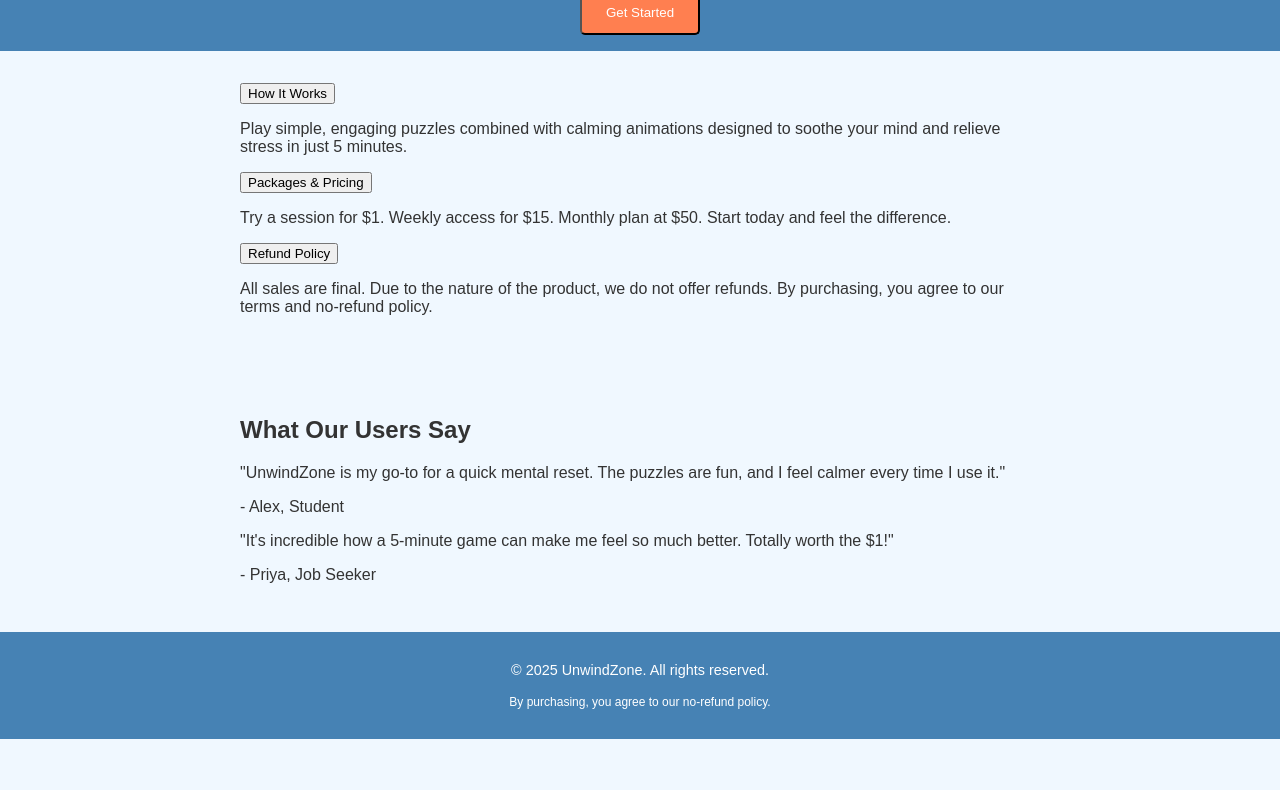
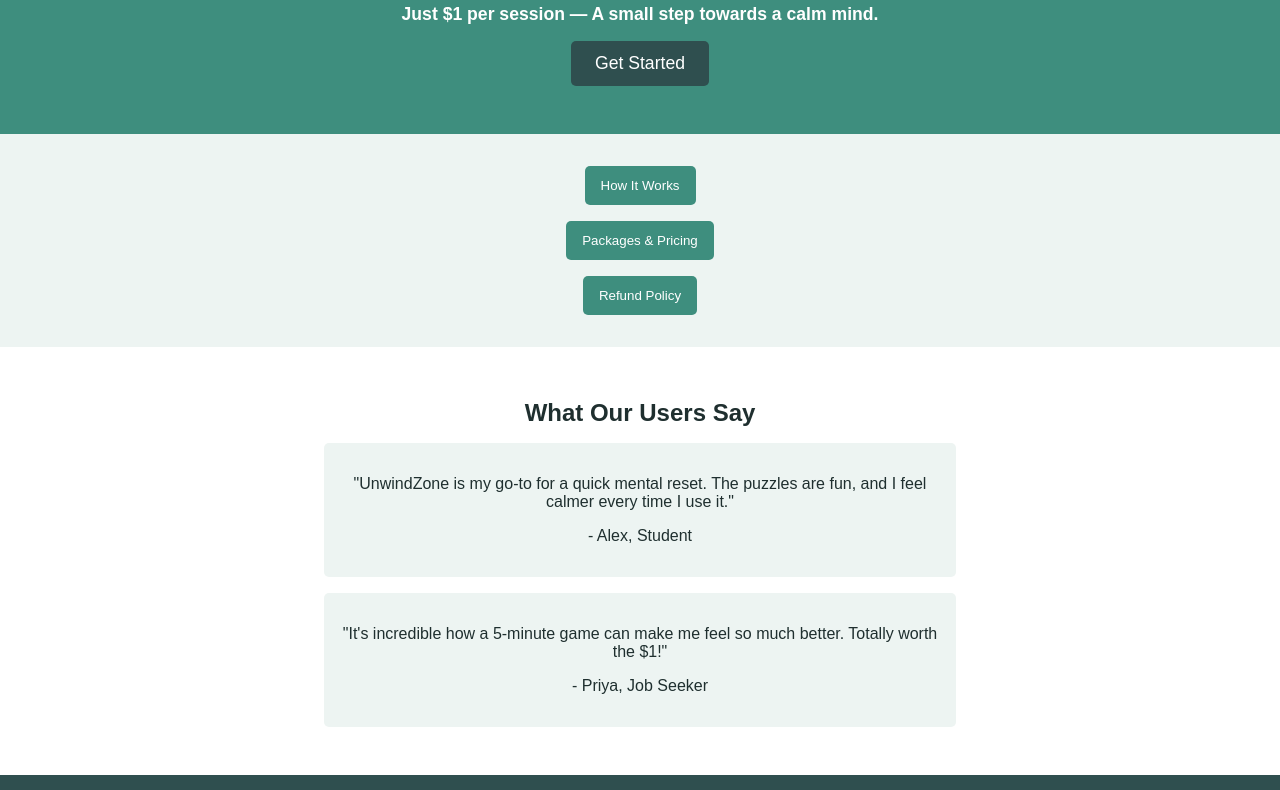
Before and after one commit to Sid0743/unwindzone, a plain HTML site: page index.html in a window 1280 px wide. Shown: the part 138-928 px from the top of the page. Before the commit the page ends 877 px from the top, so only its background shows below. Drawn offline with Linux system fonts and the light colour scheme; a script that the page names is missing.

Commit message:
Update style.css

```diff
--- a/style.css
+++ b/style.css
@@ -1,60 +1,101 @@
-/* UnwindZone Color Palette - Option B */
 :root {
-  --background: #f0f8ff;
-  --primary: #4682b4;
-  --accent: #ff7f50;
-  --text: #333333;
+  --background: #edf4f2; /* Option A background */
+  --primary: #3e8e7e; /* Option A primary */
+  --accent: #2f4f4f; /* Option A accent */
+  --text: #1f2f2f; /* Option A text */
 }
 
 body {
   margin: 0;
-  font-family: Arial, sans-serif;
+  font-family: 'Arial', sans-serif;
   background-color: var(--background);
   color: var(--text);
+  text-align: center;
 }
 
-header {
-  background-color: var(--primary);
+.header {
+  padding: 3rem 1rem;
+  background: var(--primary);
   color: white;
-  padding: 1rem;
-  text-align: center;
+}
+
+.logo {
+  font-size: 2.5rem;
+  font-weight: bold;
 }
 
 .tagline {
   font-size: 1.2rem;
-  font-weight: 300;
+  margin-top: 0.5rem;
 }
 
-.hero {
-  text-align: center;
-  padding: 2rem;
+.price-highlight {
+  margin: 1rem 0;
+  font-size: 1.1rem;
+  font-weight: bold;
 }
 
 .cta-button {
-  display: inline-block;
-  padding: 0.8rem 1.5rem;
-  margin-top: 1rem;
   background-color: var(--accent);
   color: white;
-  text-decoration: none;
+  padding: 0.75rem 1.5rem;
+  border: none;
+  border-radius: 5px;
+  cursor: pointer;
+  font-size: 1.1rem;
+}
+
+.cta-button:hover {
+  background-color: #204040;
+}
+
+.info-sections {
+  margin: 2rem 1rem;
+}
+
+.dropdown {
+  margin: 1rem 0;
+}
+
+.dropdown-toggle {
+  background-color: var(--primary);
+  color: white;
+  padding: 0.75rem 1rem;
+  border: none;
+  border-radius: 5px;
+  cursor: pointer;
+}
+
+.dropdown-content {
+  display: none;
+  margin-top: 0.5rem;
+  background: white;
+  color: var(--text);
+  padding: 1rem;
+  border-radius: 5px;
+  box-shadow: 0 0 5px rgba(0,0,0,0.1);
+}
+
+.testimonials {
+  background-color: #fff;
+  padding: 2rem 1rem;
+}
+
+.testimonials h2 {
+  margin-bottom: 1rem;
+}
+
+.testimonial-card {
+  margin: 1rem auto;
+  max-width: 600px;
+  background: var(--background);
+  padding: 1rem;
   border-radius: 5px;
 }
 
-section {
-  padding: 2rem;
-  max-width: 800px;
-  margin: 0 auto;
+footer {
+  padding: 1rem;
+  background-color: var(--accent);
+  color: white;
+  font-size: 0.9rem;
 }
-
-.pricing label {
-  display: block;
-  margin: 1rem 0;
-}
-
-footer {
-  text-align: center;
-  padding: 1rem;
-  font-size: 0.9rem;
-  background-color: var(--primary);
-  color: white;
-}
```
